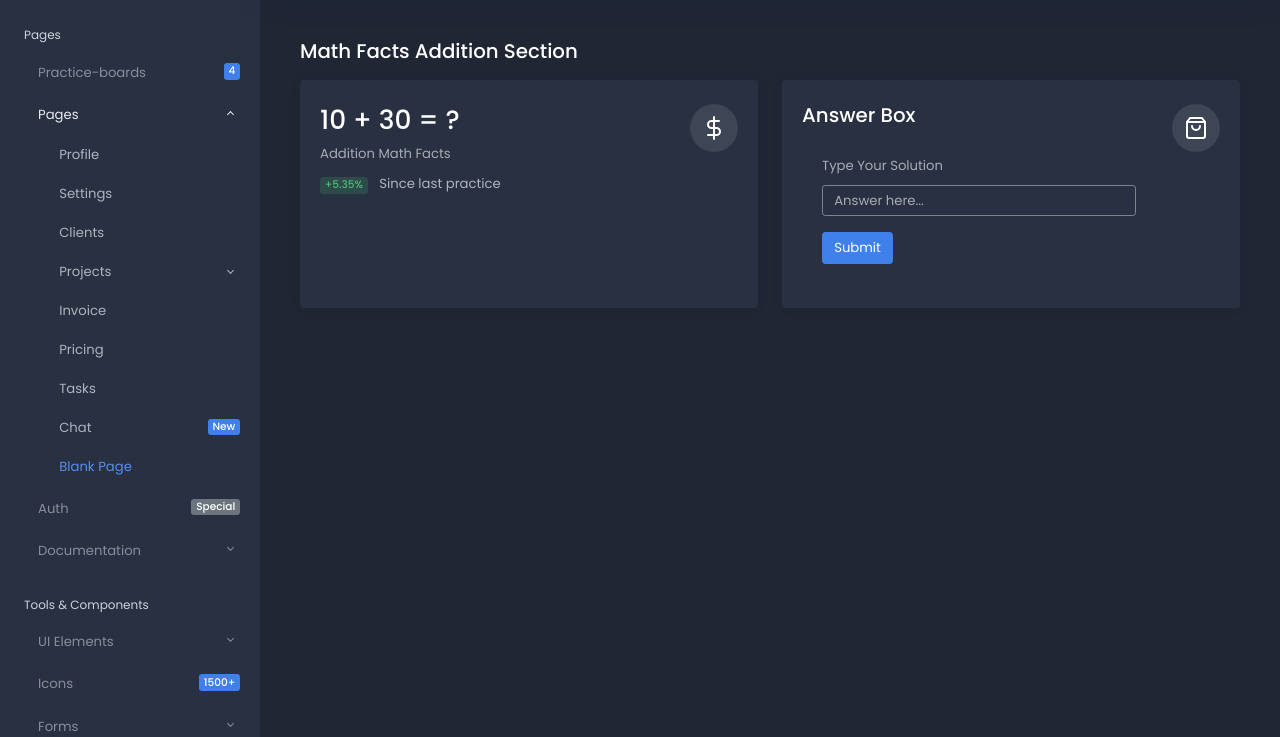
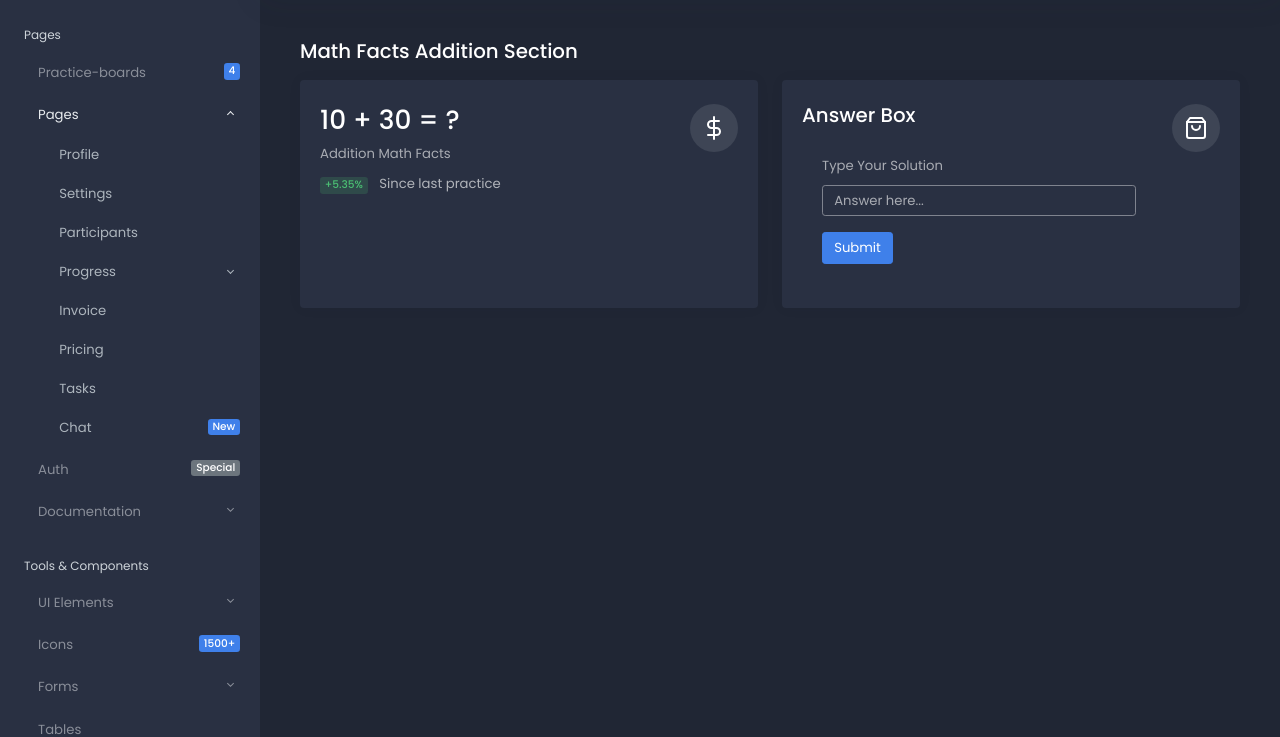
Before and after one commit to M-W-Kirk/kcoremath, a Django app: page /add.html in a window 1280 px wide. Shown: the part 66-803 px from the top of the page. Run offline with Django 3.2, Linux system fonts and the light colour scheme; some libraries are stand-ins or nearby versions.

Commit message:
updates added

```diff
--- a/kcoremath/website/templates/base.html
+++ b/kcoremath/website/templates/base.html
@@ -14,7 +14,7 @@
 	<meta name="description" content="KCOREMath web app; a math app for kids.">
 	<meta name="author" content="KirkpatrickCORE">
 
-	<title>Home | KCORE</title>
+	<title>Home | KCOREMath</title>
 
 	<link rel="canonical" href="https://appstack.bootlab.io/pages-blank.html" />
 	<link rel="shortcut icon" href="{% static 'img/favicon.ico' %}"/>
@@ -74,30 +74,29 @@
 					</li>
 					<li class="sidebar-item active">
 						<a data-bs-target="#pages" data-bs-toggle="collapse" class="sidebar-link">
-              <i class="align-middle" data-feather="layout"></i> <span class="align-middle">Pages</span>
-            </a>
+							<i class="align-middle" data-feather="layout"></i> <span class="align-middle">Pages</span>
+						</a>
 						<ul id="pages" class="sidebar-dropdown list-unstyled collapse show" data-bs-parent="#sidebar">
-							<li class="sidebar-item"><a class="sidebar-link" href="pages-profile.html">Profile</a></li>
-							<li class="sidebar-item"><a class="sidebar-link" href="pages-settings.html">Settings</a></li>
-							<li class="sidebar-item"><a class="sidebar-link" href="pages-clients.html">Clients</a></li>
+							<li class="sidebar-item"><a class="sidebar-link" href="#">Profile</a></li>
+							<li class="sidebar-item"><a class="sidebar-link" href="#">Settings</a></li>
+							<li class="sidebar-item"><a class="sidebar-link" href="#">Participants</a></li>
 							<li class="sidebar-item">
 								<a data-bs-target="#projects" data-bs-toggle="collapse" class="sidebar-link collapsed">
-                  Projects
-                </a>
+									Progress
+								</a>
 								<ul id="projects" class="sidebar-dropdown list-unstyled collapse ">
 									<li class="sidebar-item">
-										<a class="sidebar-link" href="pages-projects-list.html">List</a>
+										<a class="sidebar-link" href="#">List</a>
 									</li>
 									<li class="sidebar-item">
-										<a class="sidebar-link" href="pages-projects-detail.html">Detail <span class="badge badge-sidebar-primary">New</span></a>
+										<a class="sidebar-link" href="#">Detail <span class="badge badge-sidebar-primary">New</span></a>
 									</li>
 								</ul>
 							</li>
-							<li class="sidebar-item"><a class="sidebar-link" href="pages-invoice.html">Invoice</a></li>
-							<li class="sidebar-item"><a class="sidebar-link" href="pages-pricing.html">Pricing</a></li>
-							<li class="sidebar-item"><a class="sidebar-link" href="pages-tasks.html">Tasks</a></li>
-							<li class="sidebar-item"><a class="sidebar-link" href="pages-chat.html">Chat <span class="badge badge-sidebar-primary">New</span></a></li>
-							<li class="sidebar-item active"><a class="sidebar-link" href="pages-blank.html">Blank Page</a></li>
+							<li class="sidebar-item"><a class="sidebar-link" href="#">Invoice</a></li>
+							<li class="sidebar-item"><a class="sidebar-link" href="#">Pricing</a></li>
+							<li class="sidebar-item"><a class="sidebar-link" href="#">Tasks</a></li>
+							<li class="sidebar-item"><a class="sidebar-link" href="#">Chat <span class="badge badge-sidebar-primary">New</span></a></li>
 						</ul>
 					</li>
 					<li class="sidebar-item">
@@ -497,8 +496,8 @@
 									<span class="align-middle">German</span>
 								</a>
 								<a class="dropdown-item" href="#">
-									<img src="{% static 'img/flags/nl.png' %}" alt="Dutch" width="20" class="align-middle me-1" />
-									<span class="align-middle">Dutch</span>
+									<img src="{% static 'img/flags/it.png' %}" alt="Italian" width="20" class="align-middle me-1" />
+									<span class="align-middle">Italian</span>
 								</a>
 							</div>
 						</li>
```
